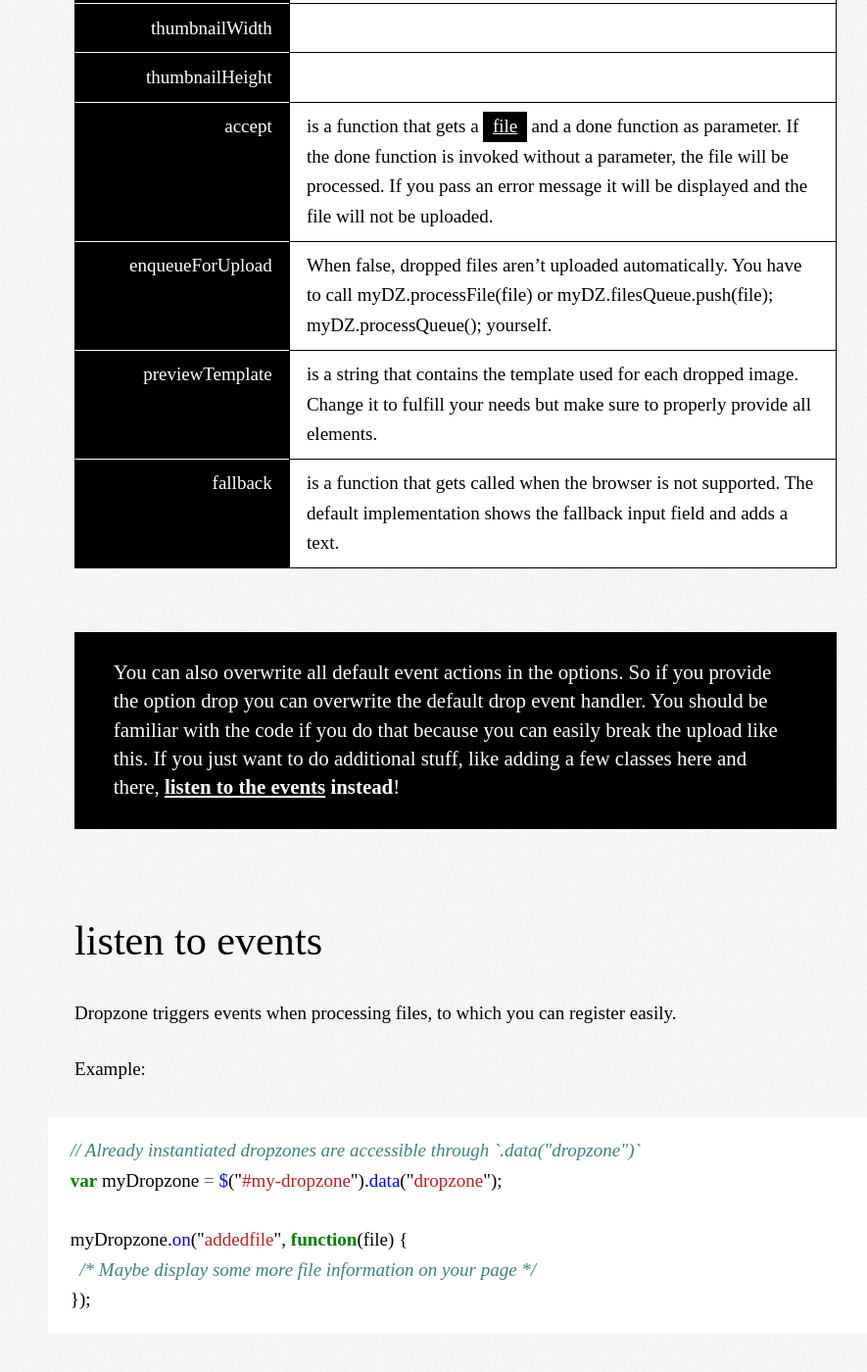
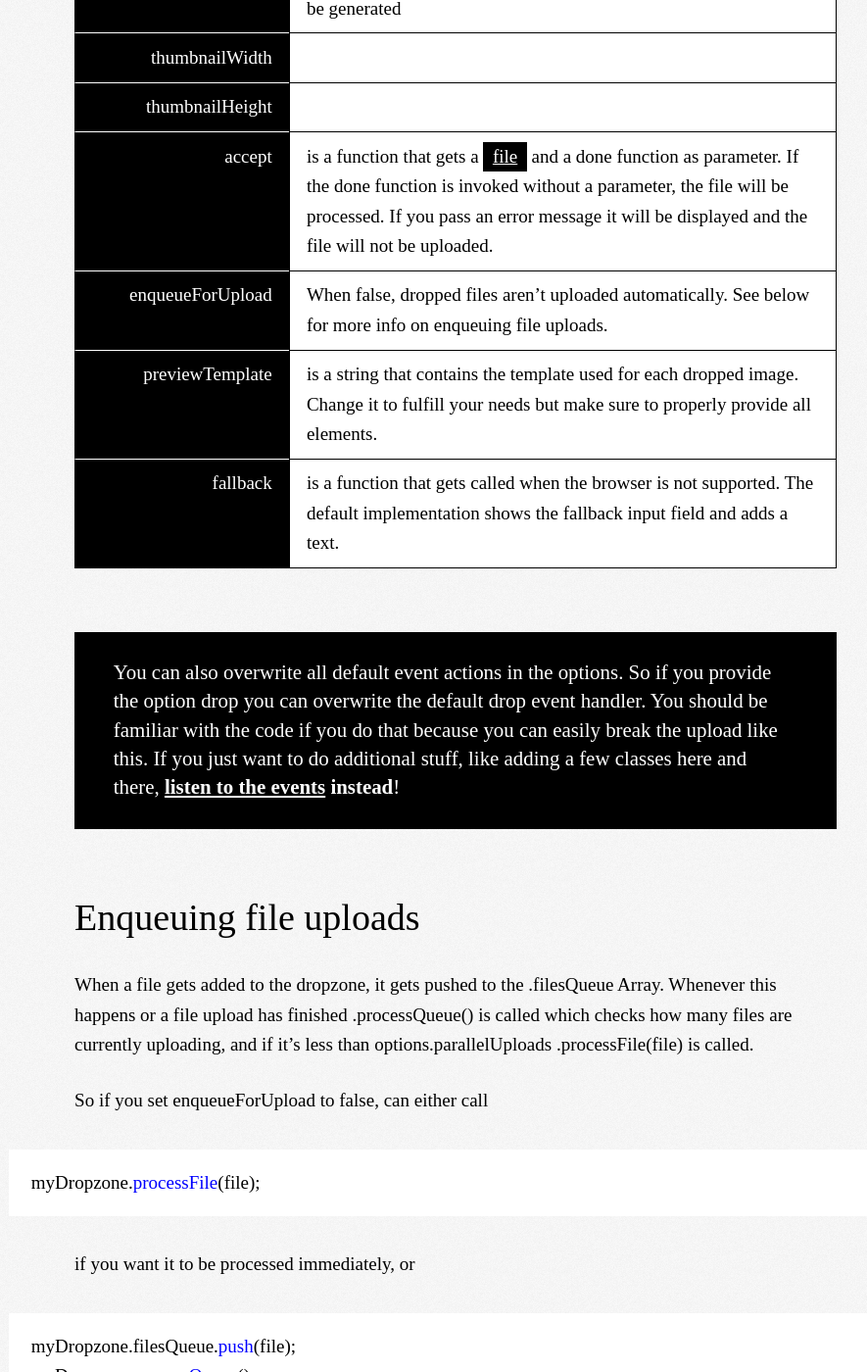
Before and after one commit to dropzone/dropzone, a Jekyll site: the page built from index.md, in a window 1280 px wide and 1400 px high, scrolled down 6547 px. Shown: the whole window at 98% size, without its empty margins (175-1060 px from the left). Built offline with Jekyll 4.4.1, drawn with Linux system fonts in a browser that asks for light colours; Markdown is read by kramdown in place of the engine named in the settings; comment, search, counter and statistics services are not loaded; some of the changed text lies outside the part shown.

Commit message:
Added a 'Enqueuing file uploads' section.
Closes #45

````diff
--- a/index.md
+++ b/index.md
@@ -173,7 +173,7 @@ The valid options are:
 | Option                  | Description
 |-------------------------|-------------
 | `url`                   | Has to be specified on elements other than form (or when the form doesn't have an `action` attribute)
-| `parallelUploads`       | How many file uploads to process in parallel
+| `parallelUploads`       | How many file uploads to process in parallel (See the *Enqueuing file uploads* section for more info)
 | `maxFilesize`           | in MB
 | `paramName`             | The name of the file param that gets transferred
 | `previewsContainer`     | defines where to display the file previews – if `null` the Dropzone element is used. Can be a jQuery object or a selector. The element should have the `dropzone-previews` class so the previews are displayed properly.
@@ -183,13 +183,35 @@ The valid options are:
 | `thumbnailWidth`        |
 | `thumbnailHeight`       |
 | `accept`                | is a function that gets a [file](https://developer.mozilla.org/en-US/docs/DOM/File) and a `done` function as parameter. If the done function is invoked without a parameter, the file will be processed. If you pass an error message it will be displayed and the file will not be uploaded.
-| `enqueueForUpload`      | When false, dropped files aren't uploaded automatically. You have to call `myDZ.processFile(file)` or `myDZ.filesQueue.push(file); myDZ.processQueue();` yourself.
+| `enqueueForUpload`      | When false, dropped files aren't uploaded automatically. See below for more info on enqueuing file uploads.
 | `previewTemplate`       | is a string that contains the template used for each dropped image. Change it to fulfill your needs but make sure to properly provide all elements.
 | `fallback`              | is a function that gets called when the browser is not supported. The default implementation shows the fallback input field and adds a text.
 
 > You can also overwrite all default event actions in the options. So if you provide the option `drop` you can overwrite the default `drop` event handler.
 > *You should be familiar with the code if you do that because you can easily break the upload like this.*
 > If you just want to do additional stuff, like adding a few classes here and there, **[listen to the events](#listen_to_events) instead**!
+
+
+### Enqueuing file uploads
+
+When a file gets added to the dropzone, it gets pushed to the `.filesQueue` Array.
+Whenever this happens or a file upload has finished `.processQueue()` is called
+which checks how many files are currently uploading, and if it's less than
+`options.parallelUploads` `.processFile(file)` is called.
+
+So if you set `enqueueForUpload` to false, can either call
+
+```js
+myDropzone.processFile(file);
+```
+if you want it to be processed immediately, or
+
+```js
+myDropzone.filesQueue.push(file);
+myDropzone.processQueue();
+```
+
+if you want to use a queue.
 
 
 ## listen to events
````
